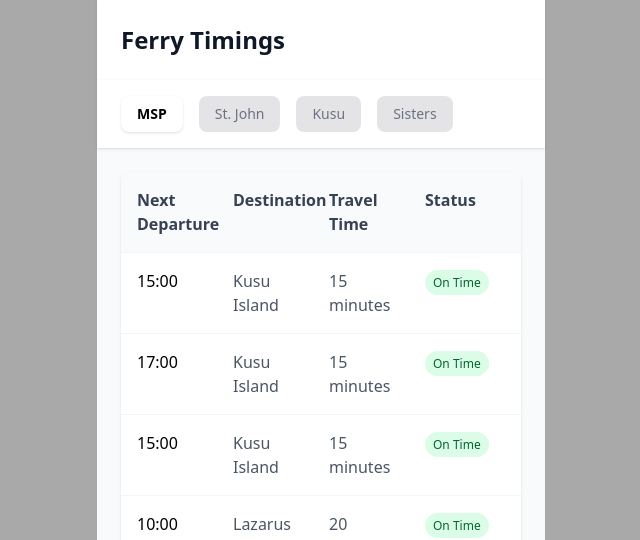
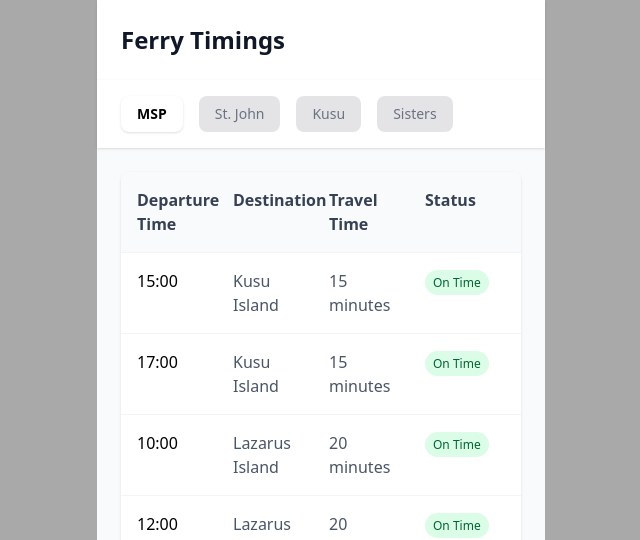
Before and after one commit to kevinlimantoro123/ferry-app, a React (Vite) app: page / in a window 1280 px wide. Both pictures are taken after a click on the button "Ferry Times". Shown: the top 540 px of the page, without its empty margins (319-959 px from the left). Built offline with nearby package versions, Linux system fonts and the light colour scheme; no server answers.

Commit message:
updated ferry schedule table to use static data

```diff
--- a/src/components/FerryScheduleTable.jsx
+++ b/src/components/FerryScheduleTable.jsx
@@ -14,30 +14,6 @@ const FerryScheduleTable = ({ ferryTimings }) => {
     }
   };
 
-  const getCurrentSchedule = (timing) => {
-    if (!timing) return [];
-    return timing.schedule || [];
-  };
-
-  const getNextDepartures = (schedule) => {
-    const now = new Date();
-    const currentTime = `${now.getHours().toString().padStart(2, "0")}:${now
-      .getMinutes()
-      .toString()
-      .padStart(2, "0")}`;
-
-    // Get next 3 departures
-    const upcoming = schedule.filter((time) => time > currentTime).slice(0, 3);
-
-    // If less than 3, add from beginning of schedule (next day)
-    if (upcoming.length < 3) {
-      const needed = 3 - upcoming.length;
-      upcoming.push(...schedule.slice(0, needed));
-    }
-
-    return upcoming;
-  };
-
   if (!ferryTimings || ferryTimings.length === 0) {
     return (
       <div className="bg-white rounded-lg shadow-sm overflow-hidden p-8 text-center">
@@ -49,17 +25,17 @@ const FerryScheduleTable = ({ ferryTimings }) => {
   return (
     <div className="bg-white rounded-lg shadow-sm overflow-hidden">
       <div className="grid grid-cols-4 gap-4 p-4 bg-gray-50 font-semibold text-gray-700">
-        <div>Next Departure</div>
+        <div>Departure Time</div>
         <div>Destination</div>
         <div>Travel Time</div>
         <div>Status</div>
       </div>
 
       {ferryTimings.map((timing, ferryIndex) => {
-        const schedule = getCurrentSchedule(timing);
-        const nextDepartures = getNextDepartures(schedule);
+        // Get all schedule times for this ferry destination
+        const scheduleArray = timing.schedule || [];
 
-        return nextDepartures.map((departureTime, timeIndex) => (
+        return scheduleArray.map((departureTime, timeIndex) => (
           <div
             key={`${ferryIndex}-${timeIndex}`}
             className="grid grid-cols-4 gap-4 p-4 border-t border-gray-100"
```
